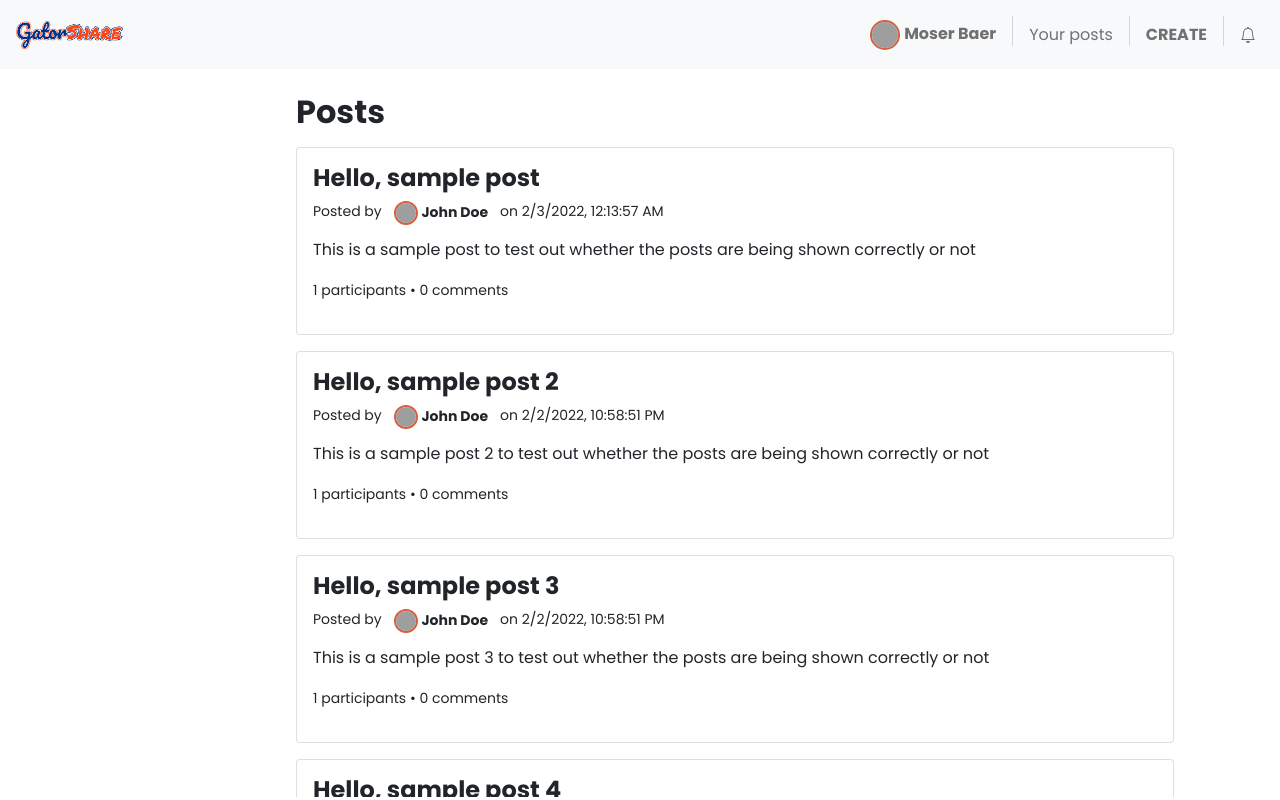
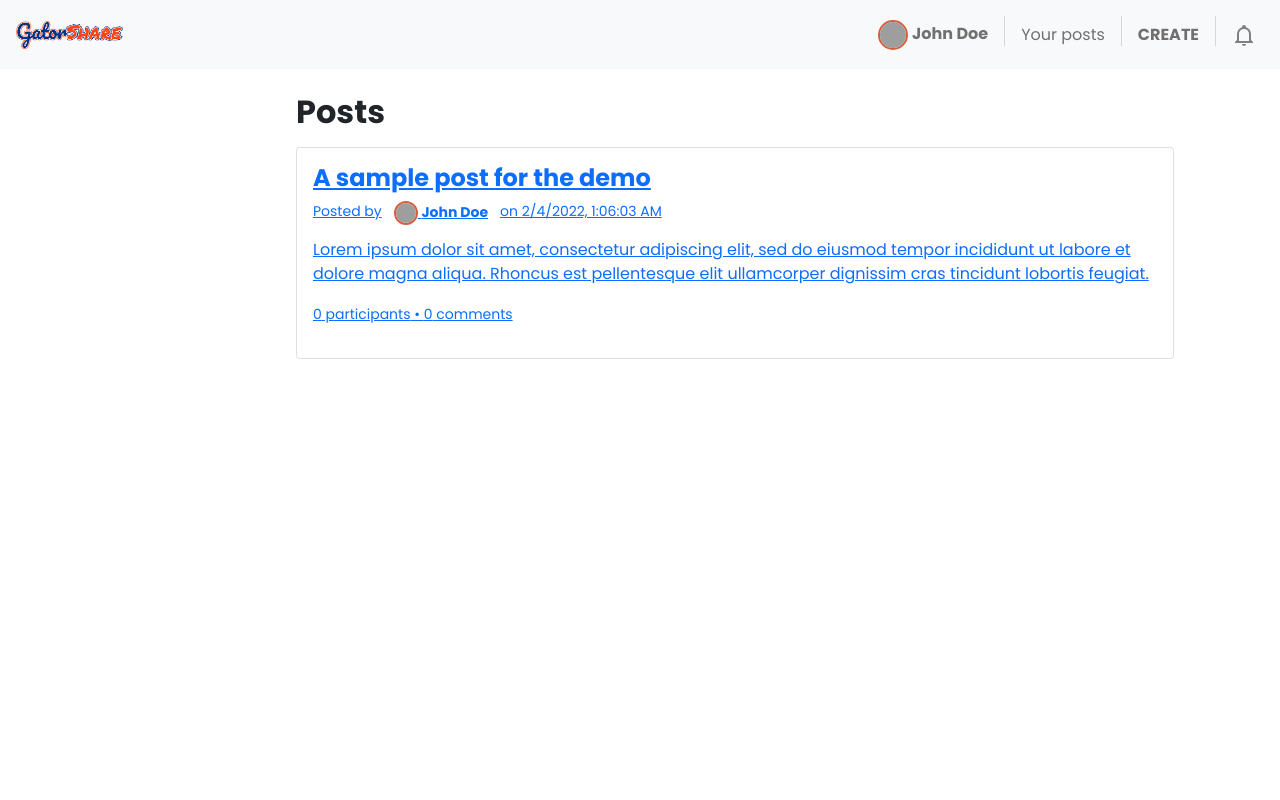
Before and after one commit to tatirajurishabh/gatorshare-backend, a React (Create React App) app in the folder frontend/: page / in a window 1280 px wide. Built offline with nearby package versions, Linux system fonts and the light colour scheme; grey boxes are pictures that could not be loaded.

Commit message:
Added Post Details. Fixes #40
Also modified data storage, added demo data entry code. Bugfixes.

```diff
--- a/frontend/package.json
+++ b/frontend/package.json
@@ -3,6 +3,8 @@
   "version": "0.1.0",
   "private": true,
   "dependencies": {
+    "@mdi/js": "^6.5.95",
+    "@mdi/react": "^1.5.0",
     "@testing-library/jest-dom": "^5.16.1",
     "@testing-library/react": "^12.1.2",
     "@testing-library/user-event": "^13.5.0",
--- a/frontend/src/components/Main.js
+++ b/frontend/src/components/Main.js
@@ -1,7 +1,9 @@
 import React from "react"
 import { Col, Container, Row } from "react-bootstrap"
+import { BrowserRouter, Route, Routes } from "react-router-dom"
 import Home from "../pages/Home"
 import NavBar from "./NavBar"
+import PostDetails from "./Post/PostDetails"
 import SideBar from "./SideBar"
 
 const Main = () => {
@@ -13,8 +15,15 @@ const Main = () => {
                     <SideBar />
                 </Col>
                 <Col className="page-container">
-                    {/* TODO: Change the page according to the current route, will be implemented during a future sprint */}
-                    <Home />
+                    <BrowserRouter>
+                        <Routes>
+                            <Route path="/" element={<Home />} />
+                            <Route path="post">
+                                <Route path=":postId" element={<PostDetails/>} />
+                            </Route>
+                        </Routes>
+                    </BrowserRouter>
+                    {/* <Route path="/" element={} /> */}
                 </Col>
             </Row>
         </Container>
--- a/frontend/src/components/NavBar.js
+++ b/frontend/src/components/NavBar.js
@@ -1,4 +1,5 @@
 import { Navbar, Nav } from 'react-bootstrap';
+import { mdiBellOutline } from '@mdi/js';
 import Image from 'react-bootstrap/Image'
 import React from 'react'
 import LineSeparator from './LineSeparator';
@@ -10,9 +11,10 @@ import "./NavBar.css";
 import UserNav from './UserNav';
 import data from '../data/Data';
 import logo from "../assets/logo_wide.png"
+import Icon from '@mdi/react';
 
 const NavBar = () => {
-    const dummyUser = data.getDummyUser
+    const currentUser = data.getCurrentUser()
     return (
         <Router>
             <Navbar className="ps-3 pe-3" collapseOnSelect expand="lg" bg="light" variant="light">
@@ -21,7 +23,7 @@ const NavBar = () => {
                 <Navbar.Collapse id="responsive-navbar-nav">
                     <Nav className="ms-auto align-items-center">
                         <Nav.Link href="#deets">
-                            <UserNav firstName={dummyUser.firstName} lastName={dummyUser.lastName} avatar={dummyUser.avatar}/>
+                            <UserNav firstName={currentUser.firstName} lastName={currentUser.lastName} avatar={currentUser.avatar}/>
                         </Nav.Link>
                         <Nav.Link>
                             <LineSeparator />
@@ -35,21 +37,11 @@ const NavBar = () => {
                             <LineSeparator />
                         </Nav.Link>
                         <Nav.Link eventKey={2} href="#memes">
-                            <svg xmlns="http://www.w3.org/2000/svg" width="16" height="16" fill="currentColor" class="bi bi-bell" viewBox="0 0 16 16">
-                                <path d="M8 16a2 2 0 0 0 2-2H6a2 2 0 0 0 2 2zM8 1.918l-.797.161A4.002 4.002 0 0 0 4 6c0 .628-.134 2.197-.459 3.742-.16.767-.376 1.566-.663 2.258h10.244c-.287-.692-.502-1.49-.663-2.258C12.134 8.197 12 6.628 12 6a4.002 4.002 0 0 0-3.203-3.92L8 1.917zM14.22 12c.223.447.481.801.78 1H1c.299-.199.557-.553.78-1C2.68 10.2 3 6.88 3 6c0-2.42 1.72-4.44 4.005-4.901a1 1 0 1 1 1.99 0A5.002 5.002 0 0 1 13 6c0 .88.32 4.2 1.22 6z" />
-                            </svg>
+                            <Icon path={mdiBellOutline} size={1} color="gray"/>
                         </Nav.Link>
                     </Nav>
                 </Navbar.Collapse>
             </Navbar>
-
-            {/* <Routes>
-                <Route path="/" element={<Things thingsList={things} />} />
-                <Route exact path="/services" element={<Services lstThings={things} />} />
-                <Route exact path="/relations" element={<Relationships servicesList={things} />} />
-                <Route exact path="/recipe" element={<Recipe servicesList={things} />} />
-                <Route exact path="/apps" element={<Apps servicesList={things} />} />
-            </Routes> */}
         </Router>
     )
 }
--- a/frontend/src/components/Post.js
+++ b/frontend/src/components/Post/Post.js
@@ -1,6 +1,6 @@
 import { Card, Col, Row } from "react-bootstrap"
-import { getHumanReadableTimestamp } from "../utils/Utils"
-import UserMini from "./UserMini"
+import { getHumanReadableTimestamp } from "../../utils/Utils"
+import UserMini from "../UserMini"
 
 const Post = ({ data }) => {
     return <Card body>
--- /dev/null
+++ b/frontend/src/components/Post/PostDetails.js
@@ -0,0 +1,59 @@
+import { Col, Row } from "react-bootstrap"
+import { mdiArrowLeft } from '@mdi/js'
+import Icon from '@mdi/react'
+import { getHumanReadableTimestamp } from "../../utils/Utils"
+import UserMini from "../UserMini"
+import { useEffect, useState } from "react"
+import data from "../../data/Data"
+import { Link, useParams } from "react-router-dom"
+
+const PostDetails = () => {
+
+    const params = useParams()
+
+    const postId = params.postId
+
+    const [post, setPost] = useState(null)
+
+    useEffect(() => {
+        data.getPostById(postId).then(postData => {
+            console.log(postId)
+            if (postData) {
+                setPost(postData)
+            } else {
+                window.alert('No such post exists')
+                window.location.href = "/"
+            }
+        })
+    }, [postId])
+
+    return post ? <div className="page">
+        <Link to="/"><Icon path={mdiArrowLeft} size={1} color="gray" /></Link>
+        <h2 className="mt-4">{post?.title}</h2>
+        <Row>
+            <Col xs="auto">
+                <p>Posted by</p>
+            </Col>
+            <Col xs="auto" className="m-0 p-0">
+                <UserMini firstName={post?.user.firstName} lastName={post?.user.lastName} avatar={post?.user.avatar} />
+            </Col>
+            <Col>
+                on {getHumanReadableTimestamp(post?.timestamp)}
+            </Col>
+        </Row>
+        <p>{post?.desc}</p>
+        <hr />
+        <h5 className="mb-3">Participants</h5>
+        <Row>
+            {
+                post?.participants.length > 0 ? post.participants.map(participant => {
+                    return <Col xs="auto">
+                        <UserMini firstName={participant.firstName} lastName={participant.lastName} avatar={participant.avatar} />
+                    </Col>
+                }) : <p>No participants yet</p>
+            }
+        </Row>
+    </div> : null
+}
+
+export default PostDetails
--- a/frontend/src/data/Demo.js
+++ b/frontend/src/data/Demo.js
@@ -1,91 +1,65 @@
+const DEMO_DB = {
+    posts: [
+        {
+            id: 1,
+            title: "A sample post for the demo",
+            desc: "Lorem ipsum dolor sit amet, consectetur adipiscing elit, sed do eiusmod tempor incididunt ut labore et dolore magna aliqua. Rhoncus est pellentesque elit ullamcorper dignissim cras tincidunt lobortis feugiat.",
+            user: {
+                id: 1,
+                firstName: "John",
+                lastName: "Doe",
+                email: "johndoe@example.com",
+                avatar: "https://i.pravatar.cc/300"
+            },
+            participants: [],
+            comments: [],
+            timestamp: 1643936763000
+        }
+    ],
+    user: {
+        id: 1,
+        firstName: "John",
+        lastName: "Doe",
+        email: "johndoe@example.com",
+        avatar: "https://i.pravatar.cc/300"
+    },
+    comments: []
+}
+
+
 const data = {
-    getPosts: new Promise((resolve, reject) => {
+    getPosts: () => new Promise((resolve, reject) => {
         setTimeout(() => {
-            resolve([
-                {
-                    title: 'Hello, sample post',
-                    desc: 'This is a sample post to test out whether the posts are being shown correctly or not',
-                    user: {
-                        firstName: 'John',
-                        lastName: 'Doe',
-                        avatar: 'https://i.pravatar.cc/300'
-                    },
-                    participants: [{
-                        firstName: 'Jane',
-                        lastName: 'Doe'
-                    }],
-                    comments: [],
-                    timestamp: 1643847237000
-                },
-                {
-                    title: 'Hello, sample post 2',
-                    desc: 'This is a sample post 2 to test out whether the posts are being shown correctly or not',
-                    user: {
-                        firstName: 'John',
-                        lastName: 'Doe',
-                        avatar: 'https://i.pravatar.cc/300'
-                    },
-                    participants: [{
-                        firstName: 'Jane',
-                        lastName: 'Doe'
-                    }],
-                    comments: [],
-                    timestamp: 1643842731000
-                },
-                {
-                    title: 'Hello, sample post 3',
-                    desc: 'This is a sample post 3 to test out whether the posts are being shown correctly or not',
-                    user: {
-                        firstName: 'John',
-                        lastName: 'Doe',
-                        avatar: 'https://i.pravatar.cc/300'
-                    },
-                    participants: [{
-                        firstName: 'Jane',
-                        lastName: 'Doe'
-                    }],
-                    comments: [],
-                    timestamp: 1643842731000
-                },
-                {
-                    title: 'Hello, sample post 4',
-                    desc: 'This is a sample post 4 to test out whether the posts are being shown correctly or not',
-                    user: {
-                        firstName: 'John',
-                        lastName: 'Doe',
-                        avatar: 'https://i.pravatar.cc/300'
-                    },
-                    participants: [{
-                        firstName: 'Jane',
-                        lastName: 'Doe'
-                    }],
-                    comments: [],
-                    timestamp: 1643842731000
-                }
-            ])
-        }, 100);
+            resolve(DEMO_DB.posts)
+        }, 100)
     }),
-
-    getDummyPost: {
-        title: 'Hello, sample post',
-        desc: 'This is a sample post to test out whether the posts are being shown correctly or not',
-        user: {
-            firstName: 'John',
-            lastName: 'Doe',
-            avatar: 'https://i.pravatar.cc/300'
-        },
-        participants: [{
-            firstName: 'Jane',
-            lastName: 'Doe'
-        }],
-        comments: [],
-        timestamp: 1643847237000
+    getCurrentUser: () => {
+        return DEMO_DB.user
     },
-    getDummyUser: {
-        firstName: 'Moser',
-        lastName: 'Baer',
-        avatar: 'https://i.pravatar.cc/300'
-    }
+    getPostById: (id) => new Promise((resolve, reject) => {
+        const filtered = DEMO_DB.posts.filter(post => post.id === parseInt(id))
+        setTimeout(() => {
+            filtered.length > 0 ? resolve(filtered[0]) : resolve(null)
+        }, 100)
+    }),
+    createPost: (postData) => new Promise((resolve, reject) => {
+        DEMO_DB.posts.push(postData)
+        setTimeout(() => {
+            resolve(true)
+        }, 100)
+    }),
+    getComments: (postId) => new Promise((resolve, reject) => {
+        const filtered = DEMO_DB.comments.filter(comment => comment.postId === parseInt(postId))
+        setTimeout(() => {
+            resolve(filtered)
+        }, 100)
+    }),
+    createComment: (commentData) => new Promise((resolve, reject) => {
+        DEMO_DB.comments.push(commentData)
+        setTimeout(() => {
+            resolve(true)
+        }, 100)
+    })
 }
 
 export default data
--- a/frontend/src/pages/Home.js
+++ b/frontend/src/pages/Home.js
@@ -1,29 +1,35 @@
 import { useEffect, useState } from "react"
 import { Col, Row } from "react-bootstrap"
 import data from "../data/Data"
-import Post from "../components/Post"
+import Post from "../components/Post/Post"
 
 const Home = () => {
     const [posts, setPosts] = useState([])
 
     useEffect(() => {
-        data.getPosts.then(posts => {
+        data.getPosts().then(posts => {
             setPosts(posts)
         })
     }, [])
 
     return <div className="page">
         <Row>
-            <Col xs={12}>
-                <h2 className="mb-3">Posts</h2>
-            </Col>
-        </Row>
-        <Row>
-            {posts.map(post => {
-                return <Col xs={12} className="mb-3">
-                    <Post data={post} />
-                </Col>
-            })}
+            {
+                posts.length > 0 ?
+                    <Col xs={12}>
+                        <h2 className="mb-3">Posts</h2>
+                    </Col>
+                    : null
+            }
+            {
+                posts.length > 0 ?
+                    posts.map(post => {
+                        return <Col xs={12} className="mb-3">
+                            <a href={"/post/" + post.id}><Post data={post} /></a>
+                        </Col>
+                    }) :
+                    <p>No posts yet, go ahead and create one!</p>
+            }
         </Row>
     </div>
 }
```
Also changed, not shown: frontend/src/index.css (+10 -1 lines), 1 other file (tests, documents, lock files or other folders).
